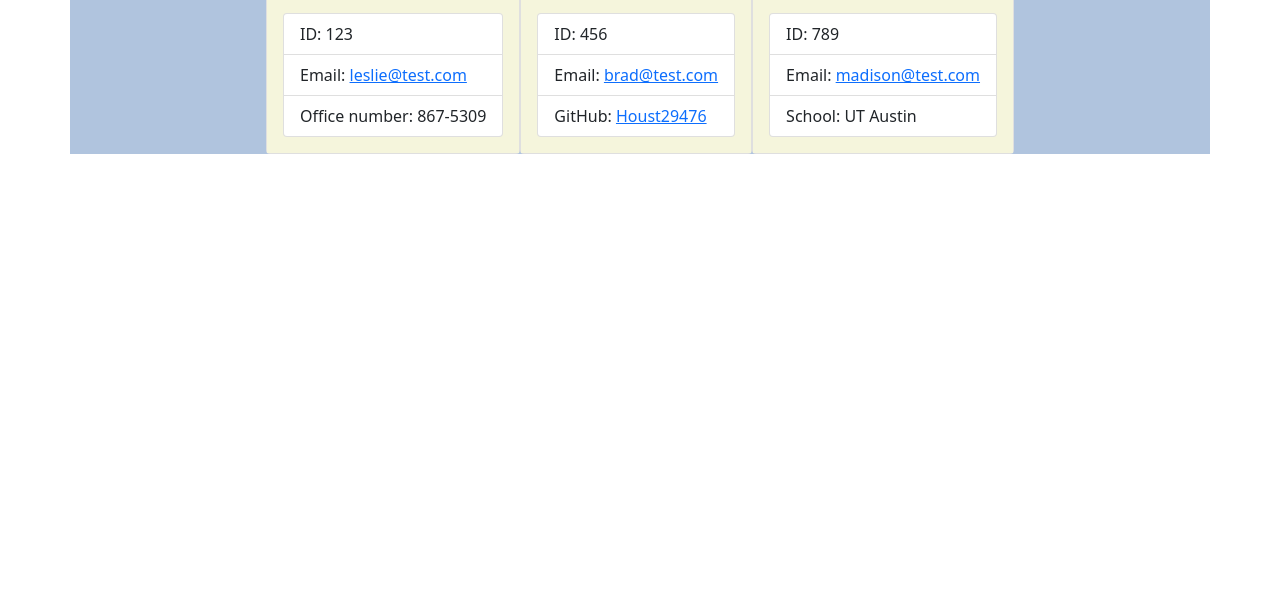
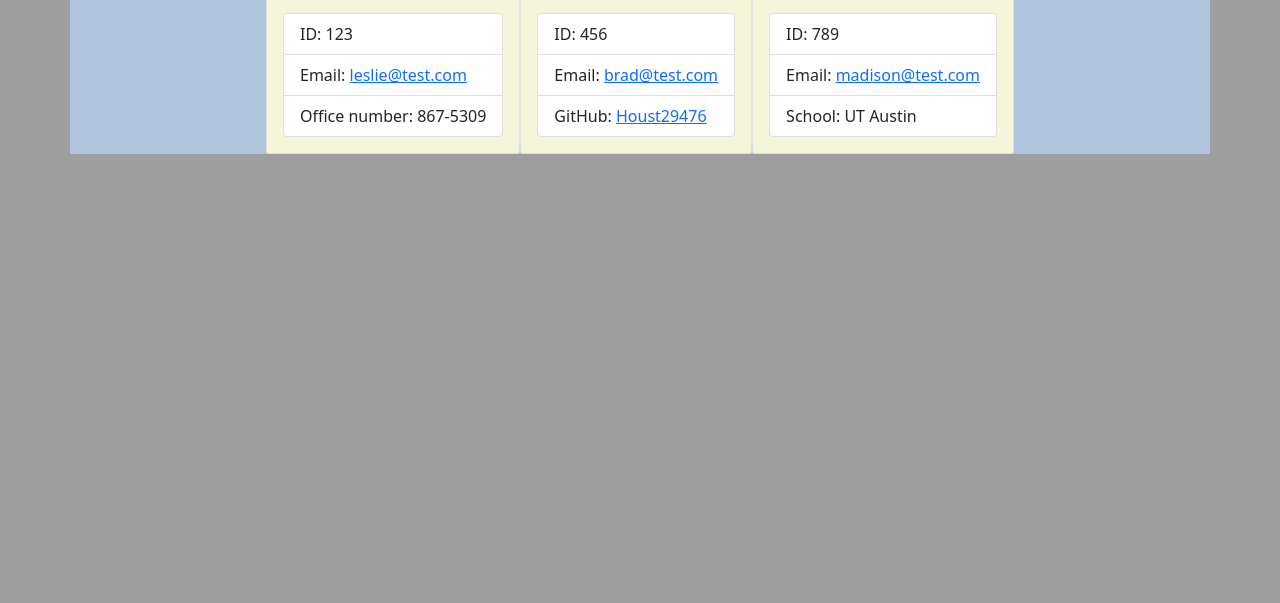
Before and after one commit to Houst29476/profile-generator, a website: page prod/prod.html in a window 1280 px wide. Shown: the part 197-800 px from the top of the page. Drawn offline with nearby package versions, Linux system fonts and the light colour scheme; the site is published under a folder, as on GitHub Pages, so addresses that start at the root find nothing.

Commit message:
fixed background image bug

```diff
--- a/prod/prod.html
+++ b/prod/prod.html
@@ -71,7 +71,7 @@
 <!------ Background Image Styling ---------->
 <style>
   body {
-    background-image: url('/assets/catalina.jpeg');
+    background-image: url('../assets/catalina.jpeg');
     background-size: cover;
     background-repeat: no-repeat;
     background-position: center;
```
Also changed, not shown: templates/main.html (+1 -1 lines).
